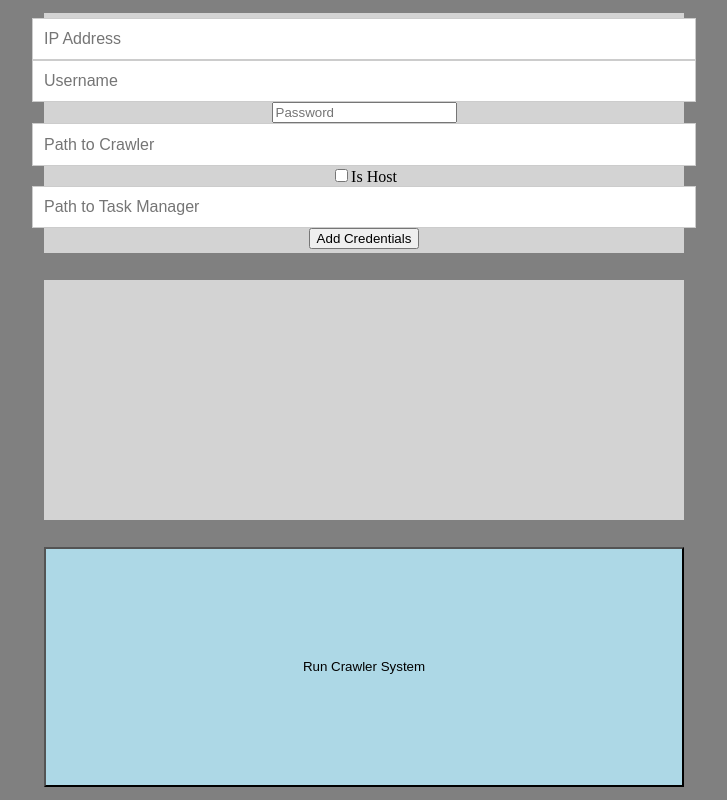
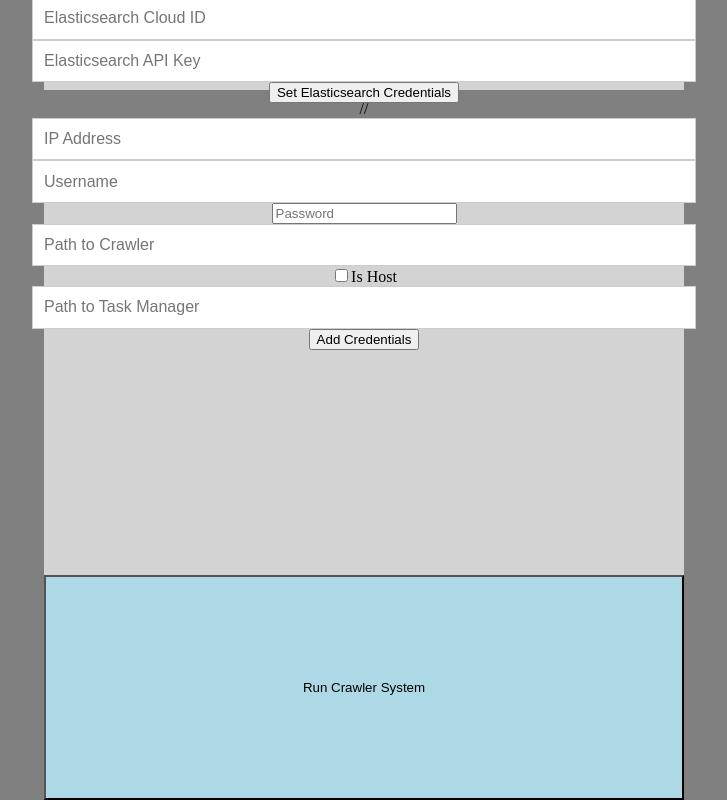
Before and after one commit to taraslysun/GOofySearch, a React (Vite) app in the folder app/client/: page /crawler_system in a window 1280 px wide. Shown: the whole page, without its empty margins (276-1003 px from the left). Built offline with nearby package versions, Linux system fonts and the light colour scheme.

Commit message:
added elasticsearch

```diff
--- a/app/client/src/components/CrawlerRunner.jsx
+++ b/app/client/src/components/CrawlerRunner.jsx
@@ -1,3 +1,187 @@
+// import React, { useState } from "react";
+// import axios from "axios";
+
+// function CrawlerRunner() {
+//     const [credentials, setCredentials] = useState([]);
+//     const [formData, setFormData] = useState({
+//         ip: '',
+//         username: '',
+//         password: '',
+//         path_to_crawler: '',
+//         is_host: false,
+//         path_to_task_manager: '',
+//     });
+
+//     const [esCredentials, setEsCredentials] = useState({
+//         cloud_id: '',
+//         api_key: '',
+//     });
+
+//     const handleChange = (e) => {
+//         const { name, value, type, checked } = e.target;
+//         setFormData({
+//             ...formData,
+//             [name]: type === 'checkbox' ? checked : value
+//         });
+//     };
+
+//     const handleSubmit = () => {
+//         setCredentials(credentials.concat([formData]));
+//         setFormData({
+//             ip: '',
+//             username: '',
+//             password: '',
+//             path_to_crawler: '',
+//             path_to_task_manager: '',
+//             is_host: false,
+//         });
+//     };
+
+//     const handleDelete = (index) => {
+//         const updatedCredentials = credentials.filter((_, i) => i !== index);
+//         setCredentials(updatedCredentials);
+//     };
+
+//     const runCrawlers = async () => {
+//         let host = credentials.find(credential => credential.is_host);
+//         let workers = credentials.filter(credential => !credential.is_host);
+
+//         let data = {
+//             ip: host.ip,
+//             username: host.username,
+//             password: host.password,
+//             path_to_crawler: host.path_to_crawler,
+//             path_to_task_manager: host.path_to_task_manager,
+//             is_host: true,
+//             id: 1,
+//             host_ip: host.ip,
+//             worker_num: workers.length,
+//         }
+//         // console.log("Host Data: ", data);
+//         await axios.post("http://localhost:3000/api/execute_ssh", data);
+
+//         for (let i = 2; i < workers.length + 2; i++) {
+//             data = {
+//                 ip: workers[i - 2].ip,
+//                 username: workers[i - 2].username,
+//                 password: workers[i - 2].password,
+//                 path_to_crawler: workers[i - 2].path_to_crawler,
+//                 path_to_task_manager: workers[i - 2].path_to_task_manager,
+//                 is_host: false,
+//                 id: i,
+//                 host_ip: host.ip,
+//                 worker_num: workers.length,
+//             };
+//             // console.log("Worker Data: ", data);
+//             await axios.post("http://localhost:3000/api/execute_ssh", data);
+//         }
+
+
+
+//     };
+
+//     return (
+//         <div style={{
+//             display: 'flex',
+//             flexDirection: 'column',
+//             justifyContent: 'center',
+//             alignItems: 'center',
+//             height: '100vh',
+//             width: '100vw',
+//             backgroundColor: 'gray',
+//             color: 'black',
+
+//         }}>
+//             <div style={{
+//                 display: 'flex',
+//                 flexDirection: 'column',
+//                 justifyContent: 'center',
+//                 alignItems: 'center',
+//                 height: '30%',
+//                 width: '50%',
+//                 margin: 'auto',
+//                 backgroundColor: 'lightgray',
+//                 color: 'black',
+//             }}>
+//                 <input type="text" name="ip" placeholder="IP Address" value={formData.ip} onChange={handleChange} />
+//                 <input type="text" name="username" placeholder="Username" value={formData.username} onChange={handleChange} />
+//                 <input type="password" name="password" placeholder="Password" value={formData.password} onChange={handleChange} />
+//                 <input type="text" name="path_to_crawler" placeholder="Path to Crawler" value={formData.path_to_crawler} onChange={handleChange} />
+//                 <label>
+//                     <input type="checkbox" name="is_host" checked={formData.is_host} onChange={handleChange} />
+//                     Is Host
+//                 </label>
+//                 <input type="text" name="path_to_task_manager" placeholder="Path to Task Manager" value={formData.path_to_task_manager} onChange={handleChange} />
+//                 <button onClick={handleSubmit}>Add Credentials</button>
+//             </div>
+
+//             <div style={{
+//                 display: 'flex',
+//                 flexDirection: 'row',
+
+//                 justifyContent: 'center',
+//                 alignItems: 'center',
+//                 height: '30vh',
+//                 width: '50vw',
+//                 margin: 'auto',
+//                 backgroundColor: 'lightgray',
+//                 color: 'black',
+//             }}>
+//                 {credentials.map((credential, index) => (
+//                     <div key={index} style={{
+//                         display: 'flex',
+//                         flexDirection: 'column',
+//                         justifyContent: 'center',
+//                         alignItems: 'center',
+//                         height: '30vh',
+//                         width: '30%',
+//                         margin: 'auto',
+//                         backgroundColor: 'lightgray',
+//                         color: 'black',
+//                     }}>
+//                         <ul>
+//                             <li>IP: {credential.ip}</li>
+//                             <li>Username: {credential.username}</li>
+//                             <li>Path to Crawler: {credential.path_to_crawler}</li>
+//                             <li>Is Host: {credential.is_host.toString()}</li>
+//                             <li>Path to Task Manager: {credential.path_to_task_manager}</li>
+//                         </ul>
+//                         <button onClick={() => handleDelete(index)}>Delete</button>
+
+//                     </div>
+//                 ))}
+//             </div>
+
+//             <div style={{
+//                 display: 'flex',
+//                 flexDirection: 'column',
+//                 justifyContent: 'center',
+//                 alignItems: 'center',
+//                 height: '30vh',
+//                 width: '50vw',
+//                 margin: 'auto',
+//                 backgroundColor: 'lightgray',
+//                 color: 'black',
+//             }}>
+//                 <button onClick={() =>
+//                     runCrawlers(credentials)
+//                 } style={{
+//                     width: '100%',
+//                     height: '100%',
+//                     margin: 'auto',
+//                     backgroundColor: 'lightblue',
+//                     color: 'black',
+
+//                 }}>Run Crawler System</button>
+//             </div>
+//         </div>
+//     );
+// }
+
+// export default CrawlerRunner;
+
+
+
 import React, { useState } from "react";
 import axios from "axios";
 
@@ -11,13 +195,24 @@ function CrawlerRunner() {
         is_host: false,
         path_to_task_manager: '',
     });
+    const [esCredentials, setEsCredentials] = useState({
+        cloud_id: '',
+        api_key: '',
+    });
 
     const handleChange = (e) => {
         const { name, value, type, checked } = e.target;
-        setFormData({
-            ...formData,
-            [name]: type === 'checkbox' ? checked : value
-        });
+        if (name === "cloud_id" || name === "api_key") {
+            setEsCredentials({
+                ...esCredentials,
+                [name]: value,
+            });
+        } else {
+            setFormData({
+                ...formData,
+                [name]: type === 'checkbox' ? checked : value
+            });
+        }
     };
 
     const handleSubmit = () => {
@@ -27,9 +222,14 @@ function CrawlerRunner() {
             username: '',
             password: '',
             path_to_crawler: '',
+            path_to_task_manager: '',
             is_host: false,
-            path_to_task_manager: '',
         });
+    };
+
+    const handleEsSubmit = async () => {
+        await axios.post("http://localhost:3000/api/api_credentials", esCredentials);
+        alert("Elasticsearch credentials updated!");
     };
 
     const handleDelete = (index) => {
@@ -38,8 +238,35 @@ function CrawlerRunner() {
     };
 
     const runCrawlers = async () => {
-        for (let credential of credentials) {
-            await axios.post("http://localhost:3000/api/execute_ssh", credential);
+        let host = credentials.find(credential => credential.is_host);
+        let workers = credentials.filter(credential => !credential.is_host);
+
+        let data = {
+            ip: host.ip,
+            username: host.username,
+            password: host.password,
+            path_to_crawler: host.path_to_crawler,
+            path_to_task_manager: host.path_to_task_manager,
+            is_host: true,
+            id: 1,
+            host_ip: host.ip,
+            worker_num: workers.length,
+        }
+        await axios.post("http://localhost:3000/api/execute_ssh", data);
+
+        for (let i = 2; i < workers.length + 2; i++) {
+            data = {
+                ip: workers[i - 2].ip,
+                username: workers[i - 2].username,
+                password: workers[i - 2].password,
+                path_to_crawler: workers[i - 2].path_to_crawler,
+                path_to_task_manager: workers[i - 2].path_to_task_manager,
+                is_host: false,
+                id: i,
+                host_ip: host.ip,
+                worker_num: workers.length,
+            };
+            await axios.post("http://localhost:3000/api/execute_ssh", data);
         }
     };
 
@@ -53,9 +280,24 @@ function CrawlerRunner() {
             width: '100vw',
             backgroundColor: 'gray',
             color: 'black',
-
         }}>
+            {/* Elasticsearch Credentials Form */}
             <div style={{
+                display: 'flex',
+                flexDirection: 'column',
+                justifyContent: 'center',
+                alignItems: 'center',
+                height: '10%',
+                width: '50%',
+                margin: '10px auto',
+                backgroundColor: 'lightgray',
+                color: 'black',
+            }}>
+                <input type="text" name="cloud_id" placeholder="Elasticsearch Cloud ID" value={esCredentials.cloud_id} onChange={handleChange} />
+                <input type="text" name="api_key" placeholder="Elasticsearch API Key" value={esCredentials.api_key} onChange={handleChange} />
+                <button onClick={handleEsSubmit}>Set Elasticsearch Credentials</button>
+            </div>
+//             <div style={{
                 display: 'flex',
                 flexDirection: 'column',
                 justifyContent: 'center',
```
Also changed, not shown: 1 other file (tests, documents, lock files or other folders).
